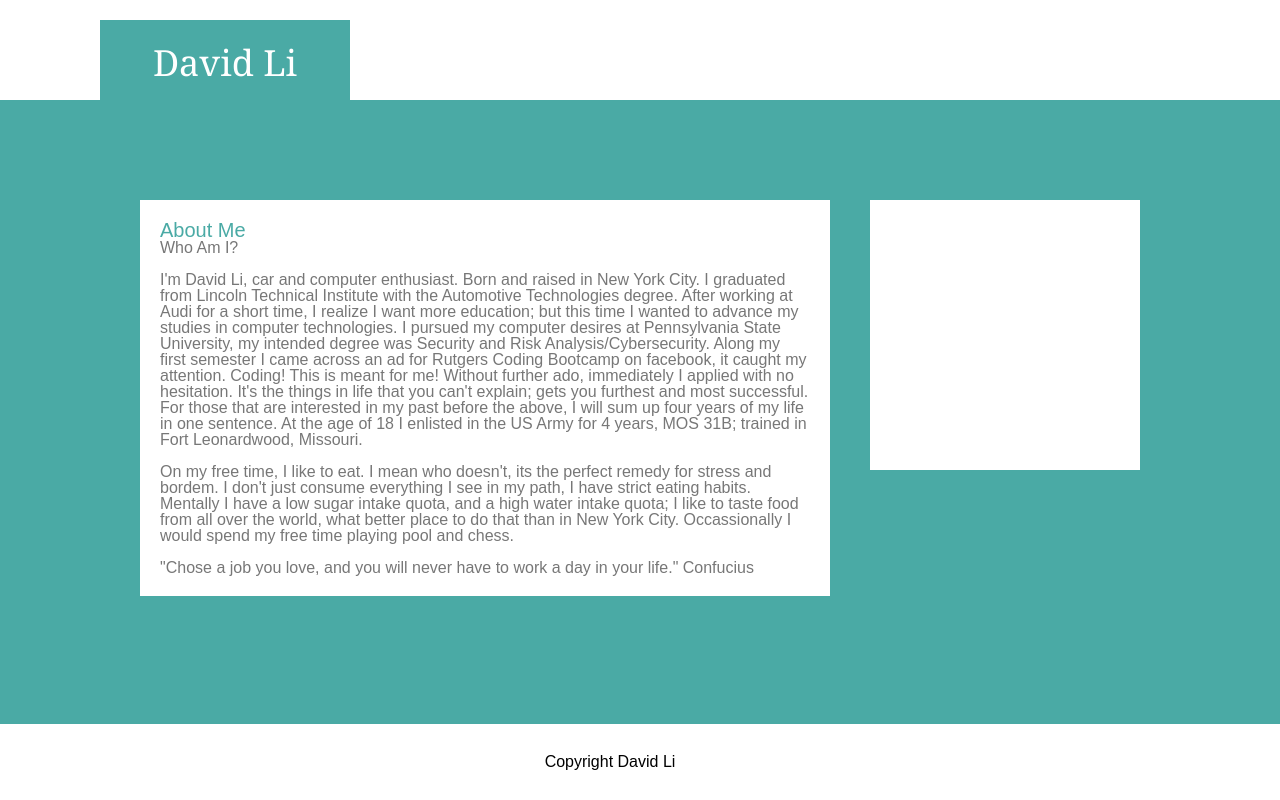
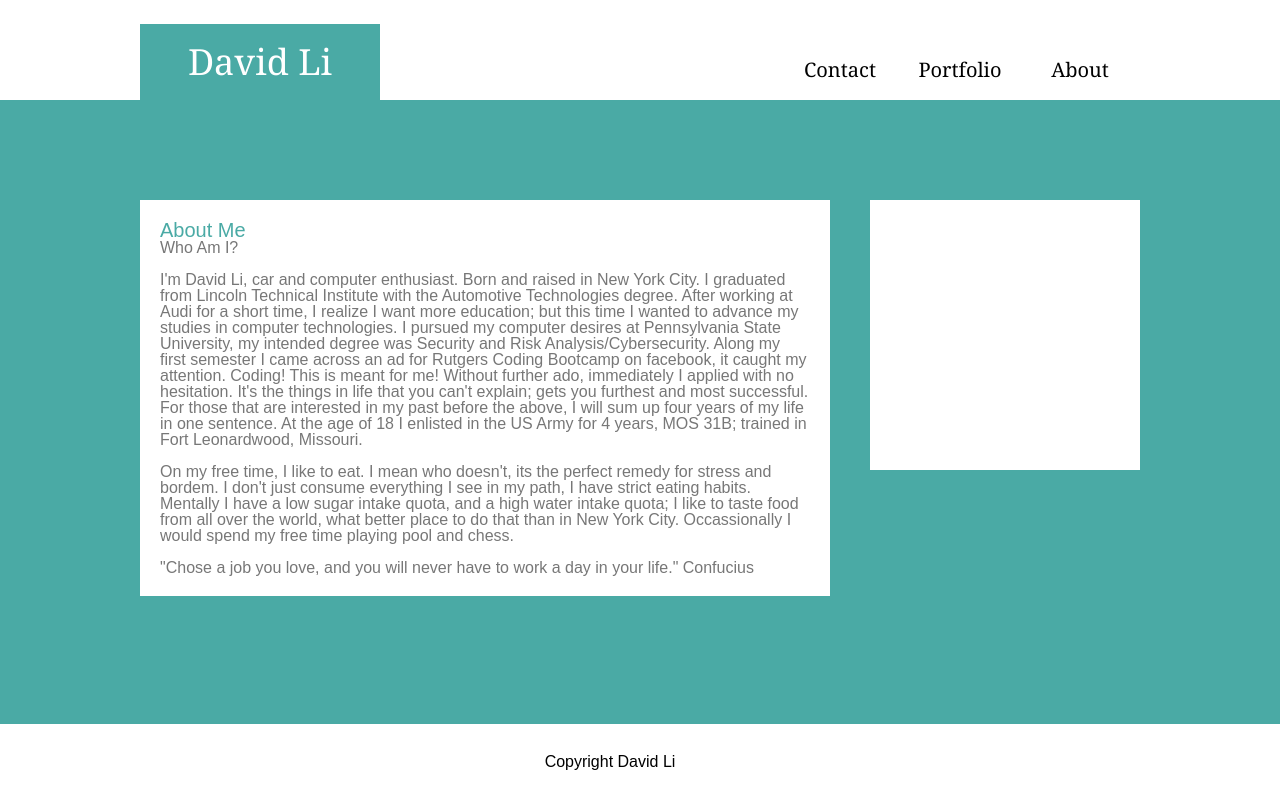
Before and after one commit to davidli01/Basic-Portfolio, a plain HTML site: page index.html in a window 1280 px wide. Drawn offline with Linux system fonts and the light colour scheme.

Commit message:
update changes

```diff
--- a/assets/css/style.css
+++ b/assets/css/style.css
@@ -1,15 +1,4 @@
-header{
-	background: #4aaaa5;
-	font-family: 'Georgia',Times,Times New Roman,Serif;
-	width: 200px;
-	height: px;
-	margin-left: 100px;
-	margin-top: 20px;
-	text-align: center;
-	padding: 25px;
-	font-size: 36px;
-	color: white;
-}
+
 
 body{
 	background-color: #4aaaa5;
@@ -21,40 +10,67 @@ body{
 
 
 
+.DD{
+	background-color: white;
+	height: 100px;
+	width: 100%;
 
 
+}
+
 #HeaderD{
-	width: 100%;
+	width: 1000px;
+	margin: 0 auto;
 	height: 100px;
 	background-color: white;
-	overflow: auto;
+}
+
+.header{
+	background: #4aaaa5;
+	font-family: 'Georgia',Times,Times New Roman,Serif;
+	width: 200px;
+	height: px;
+
+	margin-top: 24px;
+	text-align: center;
+	padding: 20px;
+	font-size: 36px;
+	color: white;
+	float: left;
 }
 
 .About{
 	font-family: 'Georgia',Times,Times New Roman,Serif;
 	text-align: center;
-	width: 40px;
-	padding: 40px;
-	color:red;
+	width: 100px;
+	padding: 10px;
+	color:black;
 	font-size: 20px;
+	float: right;
+	margin-top: 50px;
+
 }
 
 .Portfolio{
 	font-family: 'Georgia',Times,Times New Roman,Serif;
 	text-align: center;
-	width: 40px;
-	padding: 40px;
-	color: red;
+	width: 100px;
+	padding: 10px;
+	color: black;
 	font-size: 20px;
+	float: right;
+	margin-top: 50px;
 }
 
 .Contact{
 	font-family: 'Georgia',Times,Times New Roman,Serif;
 	text-align: center;
-	width: 40px;
-	padding: 40px;
-	color: red;
+	width: 100px;
+	padding: 10px;
+	color: black;
 	font-size: 20px;
+	float: right;
+	margin-top: 50px;
 }
 
 
--- a/index.html
+++ b/index.html
@@ -9,21 +9,25 @@
 
 		<div id="wrapper">
 
-			<div id="HeaderD">
-				<header>David Li</header>
+			<div class="DD">
+				<div id="HeaderD">
+					<div class="header">
+						David Li
+					</div>
 
-				<p class="About">
-					About
-				</p>
+					<h1 class="About">
+						About
+					</h1>
 
-				<p class="Portfolio">
-					Portfolio
-				</p>
+					<h2 class="Portfolio">
+						Portfolio
+					</h2>
 
-				<p class="Contact">
-					Contact
-				</p>
+					<h3 class="Contact">
+						Contact
+					</h3>
 
+				</div>
 			</div>
 
 			<div id="content">
```
